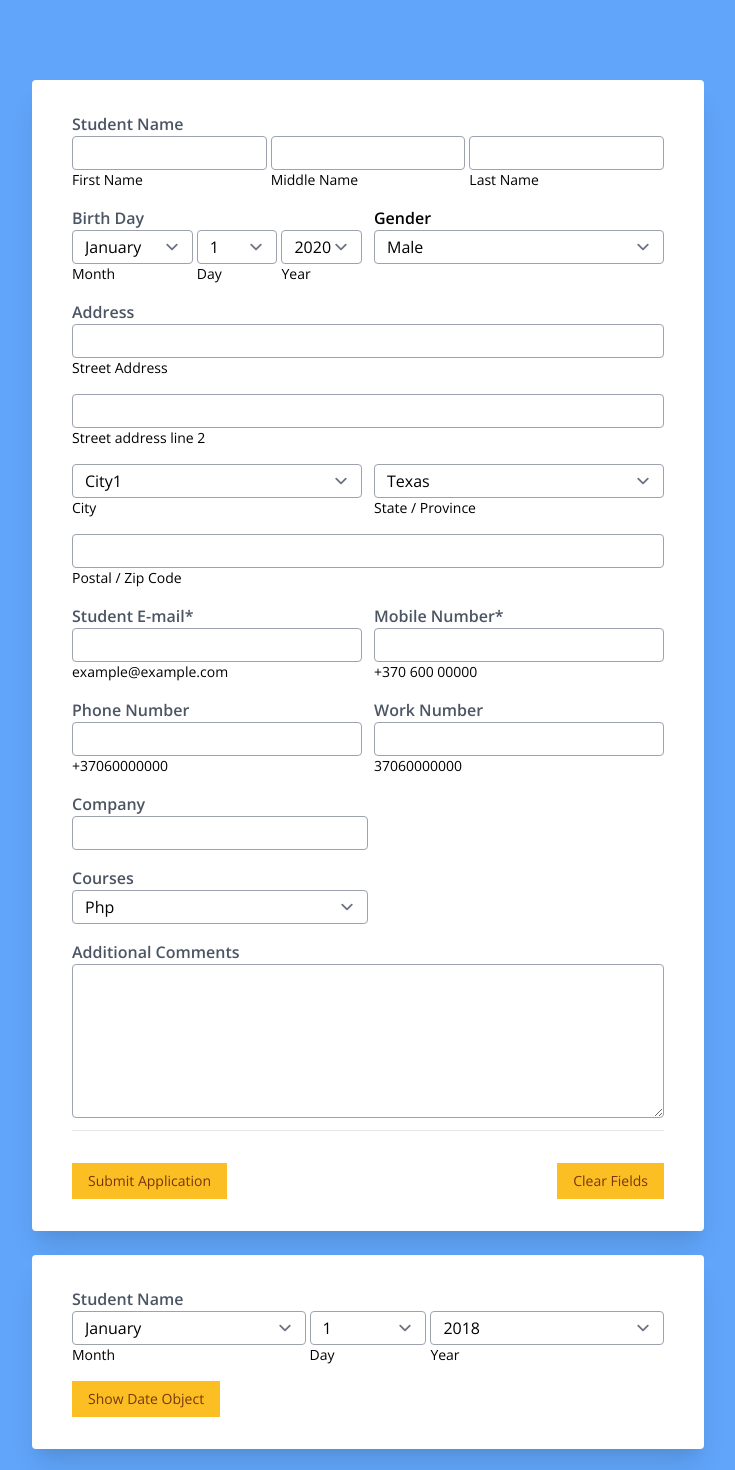
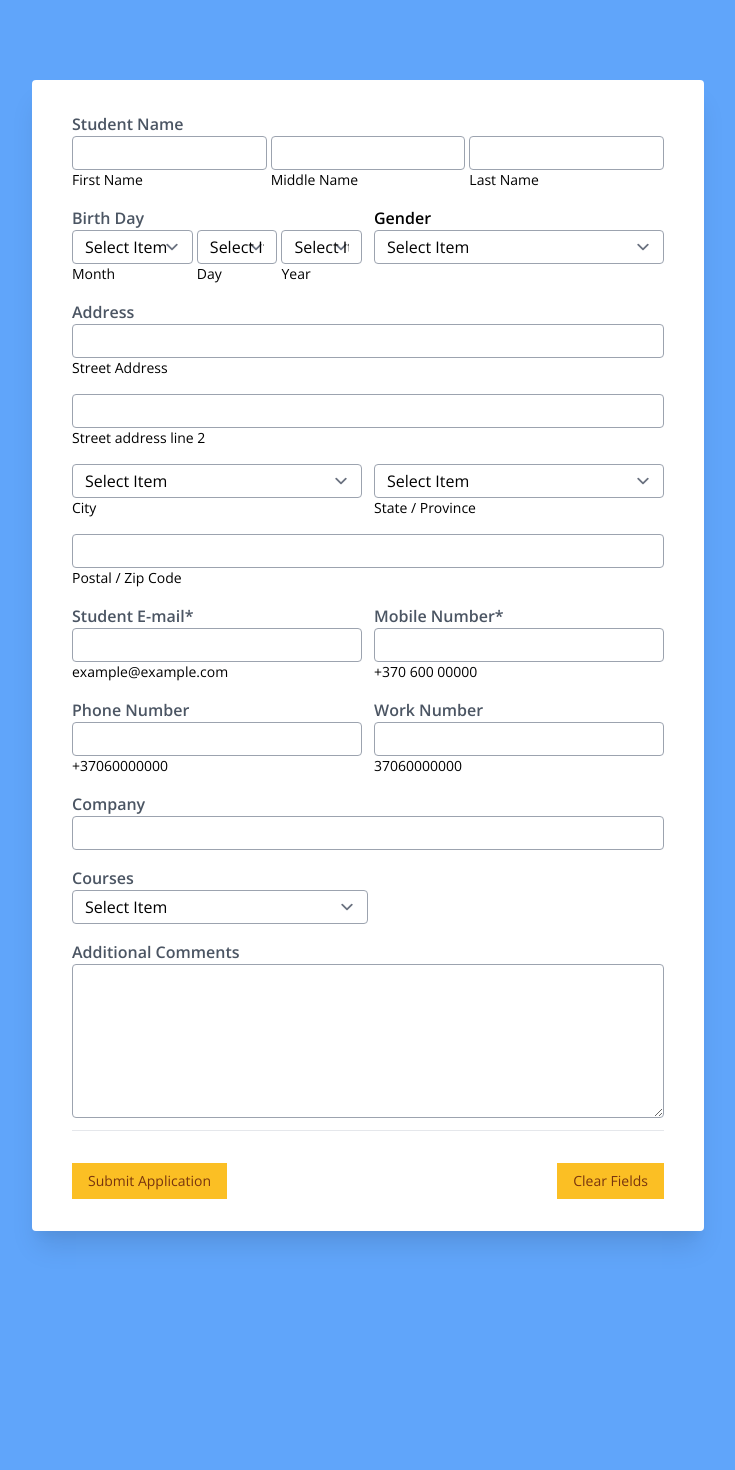
Before and after one commit to MatuzasM/learn-react, a React (Create React App) app: page / in a window 1280 px wide. Shown: the top 1470 px of the page, without its empty margins (272-1007 px from the left). After the commit the page ends 1319 px from the top, so only its background shows below. Built offline with nearby package versions, Linux system fonts and the light colour scheme.

Commit message:
Select component

```diff
--- a/src/App.js
+++ b/src/App.js
@@ -1,5 +1,4 @@
 import Form from './domains/Form';
-import Select from './components/Select';
 
 function App() {
   return (
@@ -7,9 +6,6 @@ function App() {
       <div className="bg-white py-8 px-6 shadow rounded sm:px-10 shadow-xl">
         <Form />
       </div><br />
-      <div className="bg-white py-8 px-6 shadow rounded sm:px-10 shadow-xl">
-        <Select />
-      </div>
     </div>
   );
 }
--- /dev/null
+++ b/src/components/ButtonElement.jsx
@@ -0,0 +1,11 @@
+
+export default function ButtonElement(props) {
+
+  return (
+    <button
+      type={props.type}
+      className={props.className}>
+      {props.label}
+    </button>
+  );
+}
--- /dev/null
+++ b/src/components/InputElement.jsx
@@ -0,0 +1,11 @@
+
+export default function InputElement(props) {
+
+  return (
+    <input
+      type="text"
+      name={props.name}
+      className={props.className}
+    />
+  );
+}
--- a/src/components/Select.jsx
+++ /dev/null
@@ -1,75 +0,0 @@
-import { useState, useEffect } from 'react';
-import { useForm } from 'react-hook-form';
-
-export default function Select() {
-  const { register, handleSubmit, errors } = useForm();
-  const onSubmit = data => console.log(data);
-
-  const [month, setMonth] = useState('');
-  const [day, setDay] = useState('');
-  const [year, setYear] = useState('');
-
-  useEffect(() => {
-    console.log(year, day, month)
-  }, [year, day, month]);
-
-
-  return (
-    <form className="text-sm" onSubmit={handleSubmit(onSubmit)}>
-      <h1 className="text-base text-gray-600 font-semibold">Student Name</h1>
-      <div className="flex space-x-1 mb-4">
-        <div className="w-2/5 ">
-          <select
-            onChange={e => setMonth(e.target.value)}
-            className="border-gray-400 block py-1 px-3 w-full rounded focus:border-indigo-500 focus:ring-indigo-500"
-            name="Month"
-            ref={register({ required: true })}
-          >
-            <option value="January">January</option>
-            <option value="February">February</option>
-            <option value="March">March</option>
-            <option value="April">April</option>
-          </select>
-          <label htmlFor="month">Month</label>
-        </div>
-        <div className="w-1/5">
-          <select
-            onChange={e => setDay(e.target.value)}
-            className="border-gray-400 block py-1 px-3 w-full rounded focus:border-indigo-500 focus:ring-indigo-500"
-            name="Days"
-            ref={register({ required: true })}
-          >
-            <option value="1">1</option>
-            <option value="2">2</option>
-            <option value="3">3</option>
-            <option value="4">4</option>
-            <option value="5">5</option>
-            <option value="31">31</option>
-          </select>
-          <label htmlFor="day">Day</label>
-        </div>
-        <div className="w-2/5">
-          <select
-            onChange={e => setYear(e.target.value)}
-            className="border-gray-400 block py-1 px-3 w-full rounded focus:border-indigo-500 focus:ring-indigo-500"
-            name="Years"
-            ref={register({ required: true })}
-          >
-            <option value="2018">2018</option>
-            <option value="2019">2019</option>
-            <option value="2020">2020</option>
-            <option value="2021">2021</option>
-          </select>
-          <label htmlFor="year">Year</label>
-        </div>
-      </div>
-      {/*       <div className="mt-2">
-        <label className="inline-flex items-center">
-          <input onChange={e => setBirthDay(e.target.value)} type="checkbox" placeholder="Birth Date" name="Birth Date" ref={register} />
-          <span className="ml-2">It's my birth day</span>
-        </label>
-      </div> */}
-      <button type="submit" className="bg-yellow-400 hover:bg-yellow-300 text-yellow-900 text-yellow-800 focus:outline-none py-2 px-4">Show Date Object</button>
-    </form>
-  );
-}
--- /dev/null
+++ b/src/components/SelectElement.jsx
@@ -0,0 +1,25 @@
+
+export default function SelectElement(props) {
+  const option = [
+    { value: '0', label: 'January' },
+    { value: '1', label: 'February' },
+    { value: '2', label: 'April' },
+    { value: '3', label: 'March' }
+  ];
+
+  let options = option.map(option => (
+    <option key={option.value} value={option.value}>{option.label}</option>
+  ));
+
+  return (
+    <select
+      // onChange={getSelectedValue}
+      // ref={register}
+      name={props.name}
+      className={props.className}
+    >
+      <option>Select Item</option>
+      {options}
+    </select>
+  );
+}
--- /dev/null
+++ b/src/components/TextareaElement.jsx
@@ -0,0 +1,11 @@
+
+export default function TextareaElement(props) {
+
+  return (
+    <textarea
+      rows={props.rows}
+      name={props.name}
+      className={props.className}
+    />
+  );
+}
--- a/src/components/validateInfo.js
+++ /dev/null
@@ -1,3 +0,0 @@
-(!/^([a-z\d\.-]+)@([a-z\d\-]+)\.([a-z]{2,8})$/i.test(values.#email))
-
-  (!/^\+?(370)[ ]?(\d{3})[ ]?(\d{5})$/i.test(values.number))
--- a/src/domains/Form.jsx
+++ b/src/domains/Form.jsx
@@ -1,5 +1,9 @@
 import { useState, useEffect } from 'react';
 import { useForm } from 'react-hook-form';
+import ButtonElement from '../components/ButtonElement';
+import InputElement from '../components/InputElement';
+import SelectElement from '../components/SelectElement';
+import TextareaElement from '../components/TextareaElement';
 
 export default function App() {
   const { register, handleSubmit, errors } = useForm();
@@ -12,36 +16,26 @@ export default function App() {
   const [course, setCourse] = useState('');
   console.log(course);
 
-
   return (
     <form className="text-sm" onSubmit={handleSubmit(onSubmit)}>
       <h1 className="text-base text-gray-600 font-semibold">Student Name</h1>
       <div className="flex space-x-1 mb-4">
         <div className="w-1/3">
-          <input
-            type="text"
-            name="firstName"
-            className="valid border-gray-400 block py-1 px-3 w-full rounded focus:border-indigo-500 focus:ring-indigo-500 focus:border-indigo-500 focus:ring-indigo-500"
-            ref={register}
-          />
+          <InputElement
+            className="border-gray-400 block py-1 px-3 w-full rounded focus:border-indigo-500 focus:ring-indigo-500 focus:border-indigo-500 focus:ring-indigo-500"
+            name="firstName" />
           <label htmlFor="firstName">First Name</label>
         </div>
         <div className="w-1/3">
-          <input
-            type="text"
-            name="middleName"
+          <InputElement
             className="border-gray-400 block py-1 px-3 w-full rounded focus:border-indigo-500 focus:ring-indigo-500 focus:border-indigo-500 focus:ring-indigo-500"
-            ref={register}
-          />
+            name="middleName" />
           <label htmlFor="middleName">Middle Name</label>
         </div>
         <div className="w-1/3">
-          <input
-            type="text"
-            name="lastName"
+          <InputElement
             className="border-gray-400 block py-1 px-3 w-full rounded focus:border-indigo-500 focus:ring-indigo-500 focus:border-indigo-500 focus:ring-indigo-500"
-            ref={register}
-          />
+            name="lastName" />
           <label htmlFor="lastName">Last Name</label>
         </div>
       </div>
@@ -50,202 +44,131 @@ export default function App() {
           <h1 className="text-base text-gray-600 font-semibold">Birth Day</h1>
           <div className="flex space-x-1">
             <div className="w-3/5">
-              <select
-                onChange={getSelectedValue}
-                name="month"
+              <SelectElement
                 className="border-gray-400 block py-1 px-3 w-full rounded focus:border-indigo-500 focus:ring-indigo-500"
-                ref={register}
-              >
-                <option className="january" value="January">January</option>
-                <option value="february">February</option>
-                <option value="march">March</option>
-                <option value="april">April</option>
-              </select>
+                name="month" />
               <label htmlFor="month">Month</label>
             </div>
             <div className="w-2/5">
-              <select
-                onChange={getSelectedValue}
-                name="day"
+              <SelectElement
                 className="border-gray-400 block py-1 px-3 w-full rounded focus:border-indigo-500 focus:ring-indigo-500"
-                ref={register}
-              >
-                <option value="1">1</option>
-                <option value="2">2</option>
-                <option value="2">3</option>
-                <option value="31">31</option>
-              </select>
+                name="day" />
               <label htmlFor="day">Day</label>
             </div>
             <div className="w-2/5">
-              <select
-                onChange={getSelectedValue}
-                name="year"
+              <SelectElement
                 className="border-gray-400 block py-1 px-3 w-full rounded focus:border-indigo-500 focus:ring-indigo-500"
-                ref={register}
-              >
-                <option value="2020">2020</option>
-                <option value="2021">2021</option>
-                <option value="2022">2022</option>
-              </select>
+                name="year" />
               <label htmlFor="year">Year</label>
             </div>
           </div>
         </div>
         <div className="w-1/2">
           <h1 className="text-base font-semibold">Gender</h1>
-          <select
-            name="gender"
+          <SelectElement
             className="border-gray-400 block py-1 px-3 w-full rounded focus:border-indigo-500 focus:ring-indigo-500"
-            ref={register}
-          >
-            <option value="male">Male</option>
-            <option value="female">Female</option>
-            <option value="other">Other</option>
-          </select>
+            name="gender" />
         </div>
       </div>
       <div className="mb-4">
         <h1 className="text-base text-gray-600 font-semibold">Address</h1>
-        <input
-          type="text"
-          name="addressLine"
+        <InputElement
           className="border-gray-400 block py-1 px-3 w-full rounded focus:border-indigo-500 focus:ring-indigo-500"
-          ref={register}
-        />
+          name="addressLine" />
         <label htmlFor="streetAddress">Street Address</label>
       </div>
       <div className="mb-4">
-        <input
-          type="text"
-          name="addressLineTwo"
+        <InputElement
           className="border-gray-400 block py-1 px-3 w-full rounded focus:border-indigo-500 focus:ring-indigo-500"
-          ref={register}
-        />
+          name="addressLineTwo" />
         <label htmlFor="streetAddressLine">Street address line 2</label>
       </div>
       <div className="flex space-x-3 mb-4">
         <div className="w-1/2">
-          <select
-            name="city"
+          <SelectElement
             className="border-gray-400 block py-1 px-3 w-full rounded focus:border-indigo-500 focus:ring-indigo-500"
-            ref={register}
-          >
-            <option value="City1">City1</option>
-            <option value="City2">City2</option>
-            <option value="City3">City3</option>
-            <option value="City3">City4</option>
-          </select>
+            name="city" />
           <label htmlFor="city">City</label>
         </div>
         <div className="w-1/2">
-          <select
-            name="state"
+          <SelectElement
             className="border-gray-400 block py-1 px-3 w-full rounded focus:border-indigo-500 focus:ring-indigo-500"
-            ref={register}
-          >
-            <option value="Texas">Texas</option>
-            <option value="California">California</option>
-            <option value="Nevada">Nevada</option>
-          </select>
+            name="state" />
           <label htmlFor="state">State / Province</label>
         </div>
       </div>
       <div className="mb-4">
-        <input
-          type="text"
-          name="zipCode"
+        <InputElement
           className="border-gray-400 block py-1 px-3 w-full rounded focus:border-indigo-500 focus:ring-indigo-500"
-          ref={register}
-        />
+          name="zipCode" />
         <label htmlFor="zipCode">Postal / Zip Code</label>
       </div>
       <div className="flex space-x-3 mb-4">
         <div className="w-1/2">
           <label className="text-base text-gray-600 font-semibold" htmlFor="email">Student E-mail*</label>
-          <input
-            type="email"
-            id="email"
+          <InputElement
+            className="border-gray-400 block py-1 px-3 w-full rounded focus:border-indigo-500 focus:ring-indigo-500"
             name="email"
-            className="border-gray-400 block py-1 px-3 w-full rounded focus:border-indigo-500 focus:ring-indigo-500"
-            ref={register({ required: true, pattern: /^([a-z\d\.-]+)@([a-z\d\-]+)\.([a-z]{2,8})$/i })}
-          />
+            id="email" />
           <p> example@example.com</p>
         </div>
         <div className="w-1/2">
           <label className="text-base text-gray-600 font-semibold" htmlFor="mobile">Mobile Number*</label>
-          <input
-            type="text"
-            id="number"
+          <InputElement
+            className="border-gray-400 block py-1 px-3 w-full rounded focus:border-indigo-500 focus:ring-indigo-500"
             name="mobileNumber"
-            className="border-gray-400 block py-1 px-3 w-full rounded focus:border-indigo-500 focus:ring-indigo-500"
-            ref={register({ required: true, pattern: /^\+?(370)[ ]?(\d{3})[ ]?(\d{5})$/i })}
-          />
+            id="mobileNumber" />
           <p>+370 600 00000</p>
         </div>
       </div>
       <div className="flex space-x-3 mb-4">
         <div className="w-1/2">
           <label className="text-base text-gray-600 text-base font-semibold" htmlFor="phone">Phone Number</label>
-          <input
-            type="text"
-            id="number"
+          <InputElement
+            className="border-gray-400 block py-1 px-3 w-full rounded focus:border-indigo-500 focus:ring-indigo-500"
             name="phoneNumber"
-            className="border-gray-400 block py-1 px-3 w-full rounded focus:border-indigo-500 focus:ring-indigo-500"
-            ref={register}
-          />
+            id="phoneNumber" />
           <p>+37060000000</p>
         </div>
         <div className="w-1/2">
           <label className="text-base text-gray-600 font-semibold" htmlFor="work">Work Number</label>
-          <input
-            type="text"
-            id="number"
+          <InputElement
+            className="border-gray-400 block py-1 px-3 w-full rounded focus:border-indigo-500 focus:ring-indigo-500"
             name="workNumber"
-            className="border-gray-400 block py-1 px-3 w-full rounded focus:border-indigo-500 focus:ring-indigo-500"
-            ref={register}
-          />
+            id="workNumber" />
           <p>37060000000</p>
         </div>
       </div>
       <div className="mb-4">
         <label className="text-base text-gray-600 font-semibold" htmlFor="company">Company</label>
-        <input
-          type="text"
-          name="company"
-          className="border-gray-400 block py-1 px-3 w-1/2 rounded focus:border-indigo-500 focus:ring-indigo-500"
-          ref={register}
-        />
+        <InputElement
+          className="border-gray-400 block py-1 px-3 w-full rounded focus:border-indigo-500 focus:ring-indigo-500"
+          name="company" />
       </div>
       <div className="mb-4">
         <label className="text-base text-gray-600 font-semibold" htmlFor="courses">Courses</label>
-        <select
-          onChange={e => setCourse(e.target.value)}
-          name="courses"
-          id="courses"
+        <SelectElement
           className="border-gray-400 block py-1 px-3 w-1/2 rounded focus:border-indigo-500 focus:ring-indigo-500"
-          ref={register}
-        >
-          <option value="php">Php</option>
-          <option value="reactjs">React</option>
-          <option value="nestjs">Nestjs</option>
-          <option value="tailwindscss">Tailwindcss</option>
-        </select>
+          name="courses" />
       </div>
       <div className="">
         <label className="text-base text-gray-600 font-semibold" htmlFor="comments">Additional Comments</label>
-        <textarea
+        <TextareaElement
+          className="border-gray-400 block py-1 px-3 w-full rounded focus:border-indigo-500 focus:ring-indigo-500"
           rows="6"
-          name="comment"
-          className="border-gray-400 block py-1 px-3 w-full rounded focus:border-indigo-500 focus:ring-indigo-500"
-          ref={register}
-        />
+          name="comment" />
       </div>
       <hr className="mt-3 border-gray-200" />
       <div className="mt-8">
-        <button type="submit" className="bg-yellow-400 hover:bg-yellow-300 text-yellow-900 text-yellow-800 focus:outline-none py-2 px-4">Submit Application</button>
-        <button type="reset" className="bg-yellow-400 hover:bg-yellow-300 text-yellow-900 text-yellow-800 focus:outline-none py-2 px-4 float-right">Clear Fields</button>
-      </div>
+        <ButtonElement
+          type="submit"
+          className="bg-yellow-400 hover:bg-yellow-300 text-yellow-900 text-yellow-800 focus:outline-none py-2 px-4"
+          label="Submit Application" />
+        <ButtonElement
+          type="reset"
+          className="bg-yellow-400 hover:bg-yellow-300 text-yellow-900 text-yellow-800 focus:outline-none py-2 px-4 float-right"
+          label="Clear Fields" />
+      </div >
     </form >
   );
 }
```
